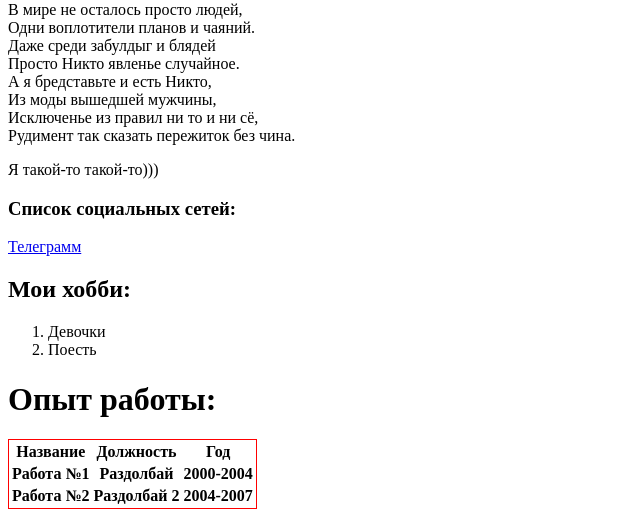
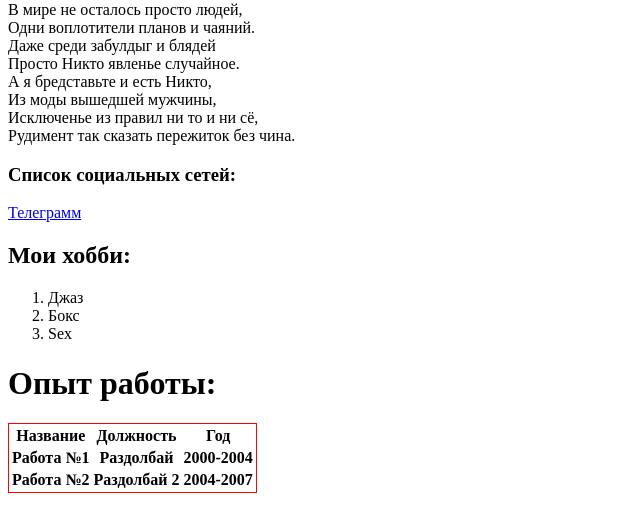
Before and after one commit to SlavaCPSU/resume, a plain HTML site: page index.html in a window 1280 px wide. Shown: the part 493-1003 px from the top of the page, without its empty margins (0-640 px from the left). Drawn offline with Linux system fonts and the light colour scheme.

Commit message:
Update index.html

```diff
--- a/index.html
+++ b/index.html
@@ -27,13 +27,14 @@
         <br>Исключенье из правил ни то и ни сё,
         <br>Рудимент так сказать пережиток без чина.
     </p>
-    <p>Я такой-то такой-то)))</p>
+<!--     <p>Я такой-то такой-то)))</p> -->
     <H3>Cписок социальных сетей:</H3>
     <a href="https://t.me/VyacheslavSharstuk" target="_blank">Телеграмм</a>
     <h2>Мои хобби:</h2>
     <ol>
-        <li>Девочки</li>
-        <Li>Поесть</Li>
+        <li>Джаз</li>
+        <Li>Бокс</Li>
+        <Li>Sex</Li>
     </ol>
     <H1>Опыт работы:</H1>
     <table class="tables">
```
